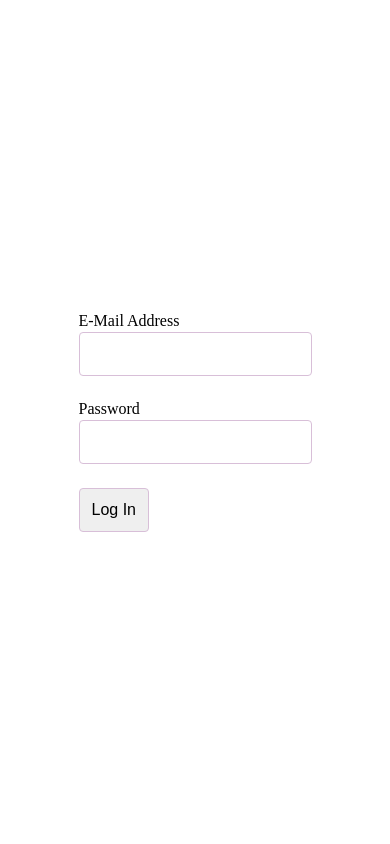
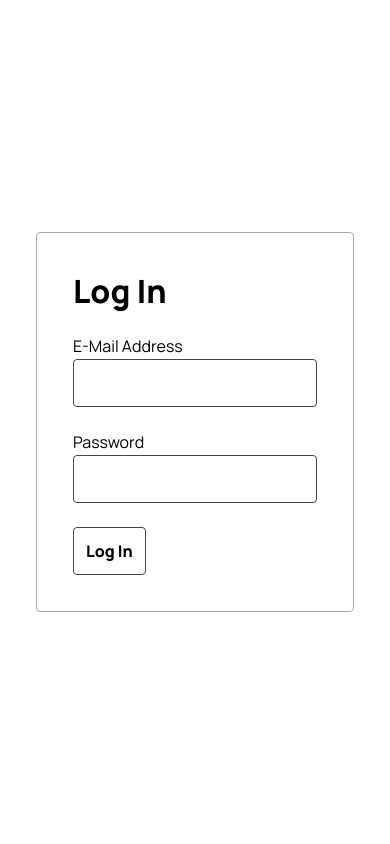
Before and after one commit to ogoregen/allegro, a PHP site: page /templates/login.html in a window 390 px wide. Run offline with PHP 8.4, Linux system fonts and the light colour scheme.

Commit message:
Refactor login template
Refactor project structure

```diff
--- a/css/style.css
+++ b/css/style.css
@@ -1,54 +1,173 @@
 
 :root{
+
     --lbr-margin-default: 24px;
+    --lbr-padding-default: 36px;
     --lbr-padding-small: 12px;
     --lbr-border-radius: 4px;
 }
 
 *{
+
+    font-family: 'Manrope', sans-serif;
+    font-weight: 400;
     box-sizing: border-box;
 }
 
 body{
+
     margin: 0;
 }
 
+h1, h2, h3, h4, h5, h6{
+
+    font-weight: 800;
+}
+
+h1{
+
+
+}
+
+/* height */
+
 .lbr-height-viewport{
+
     min-height: 100vh;
 }
 
+/* flex */
+
 .lbr-flex{
+
     display: flex;
 }
 
 .lbr-flex-center{
+
     align-items: center;
 }
 
 .lbr-flex-middle{
+
     justify-content: center;
 }
 
+/* margin */
+
 .lbr-margin{
+
     margin-bottom: var(--lbr-margin-default);
 }
 
 * + .fly-margin{
+
     margin-top: var(--lbr-margin-default) !important;
 }
 
+/* padding */
+
+.lbr-padding{
+
+    padding: var(--lbr-padding-default);
+}
+
+/* form */
+
 .lbr-form-label{
+
     display: block;
     margin-bottom: 2px;
 }
 
 .lbr-input, .lbr-textarea, .lbr-button{
+
     padding: var(--lbr-padding-small);
     font-size: 1em;
     border-radius: var(--lbr-border-radius);
-    border: 1px solid thistle;
+    border: 1px solid #474448;
+    outline: none;
 }
 
-.lbr-input:focus, .lbr-textarea:focus, .lbr-button:focus{
-    outline: 1px solid slateblue;
+.lbr-button{
+
+    font-weight: 800;
 }
+
+.lbr-input:focus, .lbr-textarea:focus, .lbr-button:focus, .lbr-button:hover{
+
+    border: 1px solid #058ED9;
+}
+
+form.submitted .lbr-input:invalid, .lbr-textarea:invalid, .lbr-button:invalid, .lbr-button:invalid{
+
+    border: 1px solid #CC2936;
+}
+
+.lbr-button-default{
+    background-color: #fff;
+}
+
+/* container */
+
+.lbr-container{
+    width: 60%;
+    margin: auto;
+}
+
+@media screen and (max-width: 768px){
+    .lbr-container{
+        width: 100%;
+    }
+}
+
+/* width */
+
+[class*="lbr-width-"]{
+
+    width: 100%;
+}
+
+@media only screen and (min-width: 768px){
+
+    .lbr-width-1-2{
+
+        width: 50%;
+    }
+
+    .lbr-width-1-3{
+
+        width: 33.33%;
+    }
+
+    .lbr-width-2-3{
+
+        width: 66.66%;
+    }
+
+    .lbr-width-1-4{
+
+        width: 25%;
+    }
+
+    .lbr-width-3-4{
+
+        width: 75%;
+    }
+}
+
+/* section */
+
+.lbr-section{
+
+    padding: var(--lbr-padding-default);
+    border: 1px solid darkgrey;
+    border-radius: var(--lbr-border-radius);
+}
+
+/* tab */
+
+ul.lbr-tab li{
+
+
+}
--- a/login.html
+++ /dev/null
@@ -1,25 +0,0 @@
-<!DOCTYPE html>
-<html>
-<head>
-<title></title>
-<meta charset="utf-8">
-<meta name="viewport" content="width=device-width, initial-scale=1">
-<link rel="stylesheet" href="css/style.css" />
-</head>
-<div class="lbr-height-viewport lbr-flex lbr-flex-center lbr-flex-middle">
-    <div>
-        <form>
-            <div class="lbr-margin">
-                <label class="lbr-form-label" for="email">E-Mail Address</label>
-                <input class="lbr-input" name="email" type="email" id="email" required>
-            </div>
-            <div class="lbr-margin">
-                <label class="lbr-form-label" for="password">Password</label>
-                <input class="lbr-input" name="password" type="password" id="password" required>
-            </div>
-            <button class="lbr-button" type="submit">Log In</button>
-        </form>
-    </div>
-</div>
-</body>
-</html>
--- /dev/null
+++ b/templates/login.html
@@ -0,0 +1,29 @@
+<!DOCTYPE html>
+<html>
+<head>
+<title></title>
+<meta charset="utf-8">
+<meta name="viewport" content="width=device-width, initial-scale=1">
+<link rel="stylesheet" href="../css/style.css"/>
+<link rel="preconnect" href="https://fonts.gstatic.com">
+<link href="https://fonts.googleapis.com/css2?family=Manrope:wght@400;800&display=swap" rel="stylesheet">
+</head>
+<body>
+<div class="lbr-height-viewport lbr-flex lbr-flex-center lbr-flex-middle lbr-padding">
+    <div class="lbr-section lbr-width-1-4">
+        <h1 style="margin-top: 0;">Log In</h1>
+        <form>
+            <div class="lbr-margin">
+                <label class="lbr-form-label" for="email">E-Mail Address</label>
+                <input class="lbr-input lbr-width-1-1" name="email" type="email" id="email" required>
+            </div>
+            <div class="lbr-margin">
+                <label class="lbr-form-label" for="password">Password</label>
+                <input class="lbr-input lbr-width-1-1" name="password" type="password" id="password" required>
+            </div>
+            <button class="lbr-button lbr-button-default" type="submit">Log In</button>
+        </form>
+    </div>
+</div>
+</body>
+</html>
```
